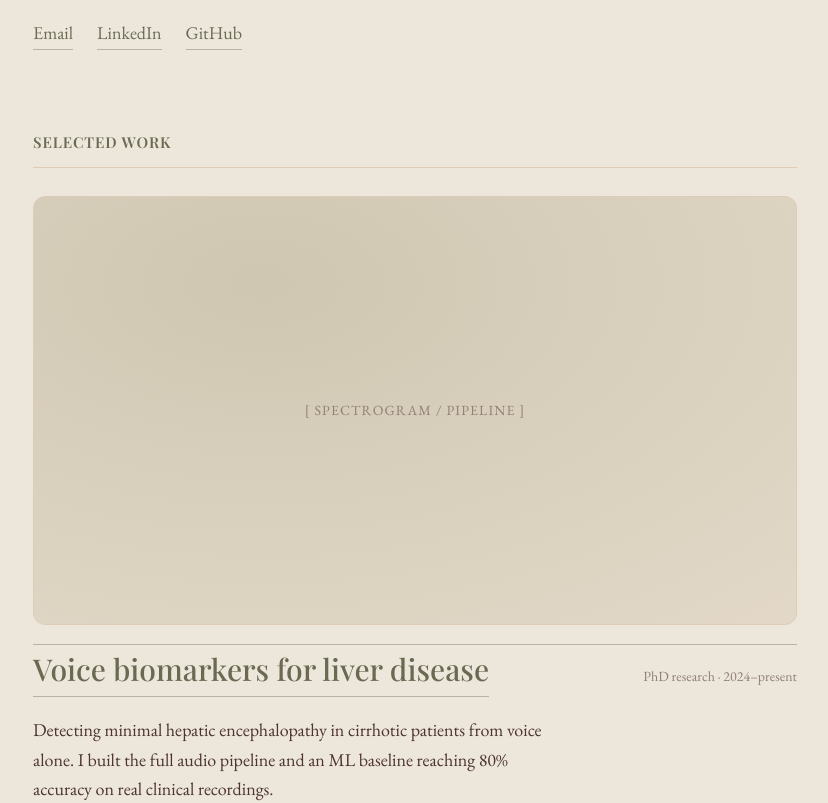
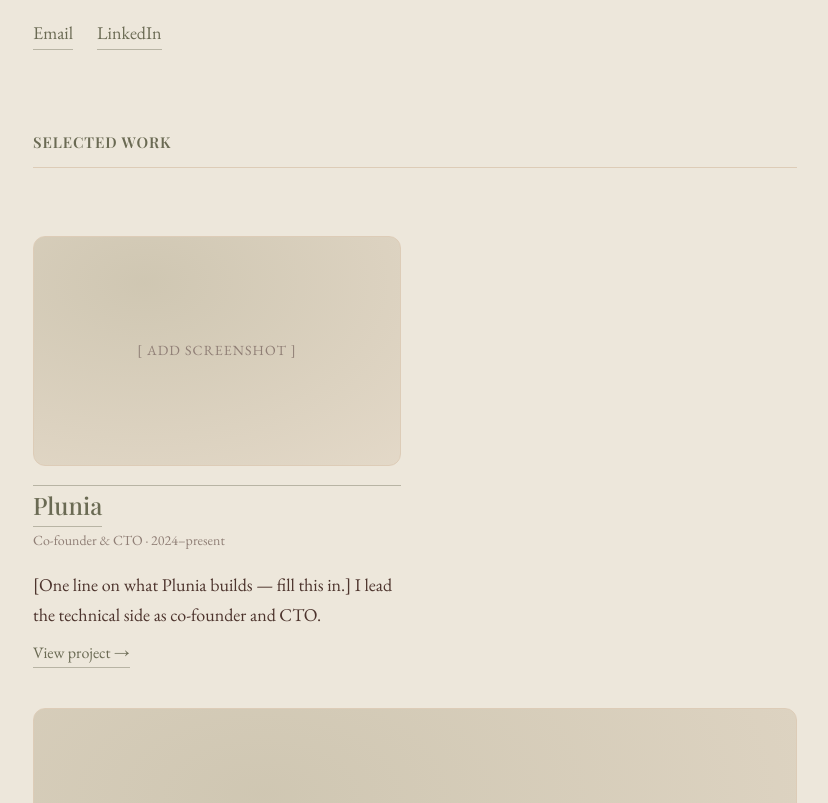
Before and after one commit to YaraIbrahimAnwar/portfolio, a Next.js app: page / in a window 1280 px wide. Shown: the part 360-1163 px from the top of the page, without its empty margins (225-1053 px from the left). Built offline with nearby package versions, Linux system fonts and the light colour scheme; a web font is replaced by a local one.

Commit message:
horizontal protfolio

```diff
--- a/app/globals.css
+++ b/app/globals.css
@@ -151,3 +151,25 @@
   .project-head { flex-direction: column; gap: 2px; }
   .project-meta { white-space: normal; }
 }
+
+/* ---- horizontal work grid ---- */
+.section.work {
+  display: grid;
+  grid-template-columns: repeat(2, 1fr);
+  gap: 40px 28px;
+  align-items: start;
+}
+.section.work .eyebrow { grid-column: 1 / -1; }
+.section.work .project { margin-bottom: 0; }
+.section.work .project.featured { grid-column: 1 / -1; }
+.section.work .project-head {
+  flex-direction: column;
+  align-items: flex-start;
+  gap: 2px;
+}
+.section.work .project.featured .project-head {
+  flex-direction: row;
+  align-items: baseline;
+  justify-content: space-between;
+}
+@media (max-width: 600px) { .section.work { grid-template-columns: 1fr; } }
--- a/app/page.jsx
+++ b/app/page.jsx
@@ -22,13 +22,28 @@
           <nav className="links">
             <a href="mailto:yara.ibrahim_anwar_ahmed@sorbonne-universite.fr">Email</a>
             <a href="https://www.linkedin.com/in/yara-ibrahim-anwar-ahmed/">LinkedIn</a>
-            <a href="https://github.com/YaraIbrahimAnwar">GitHub</a>
           </nav>
         </header>
 
         {/* ---------------- SELECTED WORK ---------------- */}
-        <section className="section">
+        <section className="section work">
+
           <p className="eyebrow">Selected Work</p>
+
+          {/* Plunia */}
+          <div className="project">
+            <Link href="/plunia" className="media-link">
+              <div className="project-media"><span className="media-label">[ add screenshot ]</span></div>
+            </Link>
+            <div className="project-head">
+              <Link href="/plunia" className="project-title-link">Plunia</Link>
+              <span className="project-meta">Co-founder &amp; CTO · 2024–present</span>
+            </div>
+            <p className="project-desc">
+              [One line on what Plunia builds — fill this in.] I lead the technical side as co-founder and CTO.
+            </p>
+            <div className="project-links"><Link href="/plunia">View project →</Link></div>
+          </div>
 
           {/* PhD */}
           <div className="project featured">
@@ -46,6 +61,11 @@
             <div className="project-links"><Link href="/phd">View project →</Link></div>
           </div>
 
+
+
+
+
+
           {/* Computer Vision internship */}
           <div className="project">
             <Link href="/vision" className="media-link">
@@ -62,21 +82,10 @@
             <div className="project-links"><Link href="/vision">View project →</Link></div>
           </div>
 
-          {/* Plunia */}
-          <div className="project">
-            <Link href="/plunia" className="media-link">
-              <div className="project-media"><span className="media-label">[ add screenshot ]</span></div>
-            </Link>
-            <div className="project-head">
-              <Link href="/plunia" className="project-title-link">Plunia</Link>
-              <span className="project-meta">Co-founder &amp; CTO · 2024–present</span>
-            </div>
-            <p className="project-desc">
-              [One line on what Plunia builds — fill this in.] I lead the technical side as co-founder and CTO.
-            </p>
-            <div className="project-links"><Link href="/plunia">View project →</Link></div>
-          </div>
         </section>
+
+
+
 
         {/* ---------------- ABOUT ---------------- */}
         <section className="section about">
```
